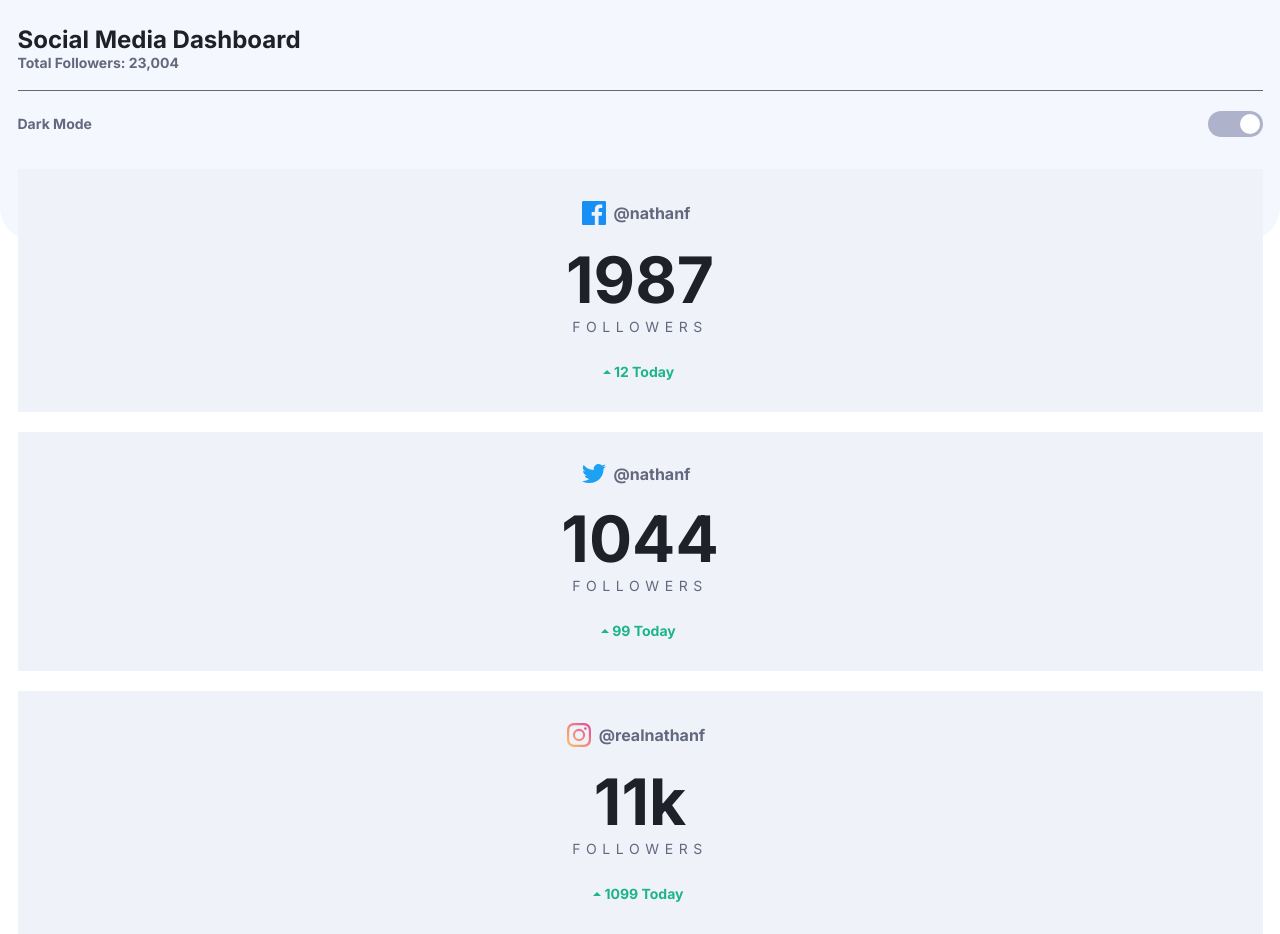
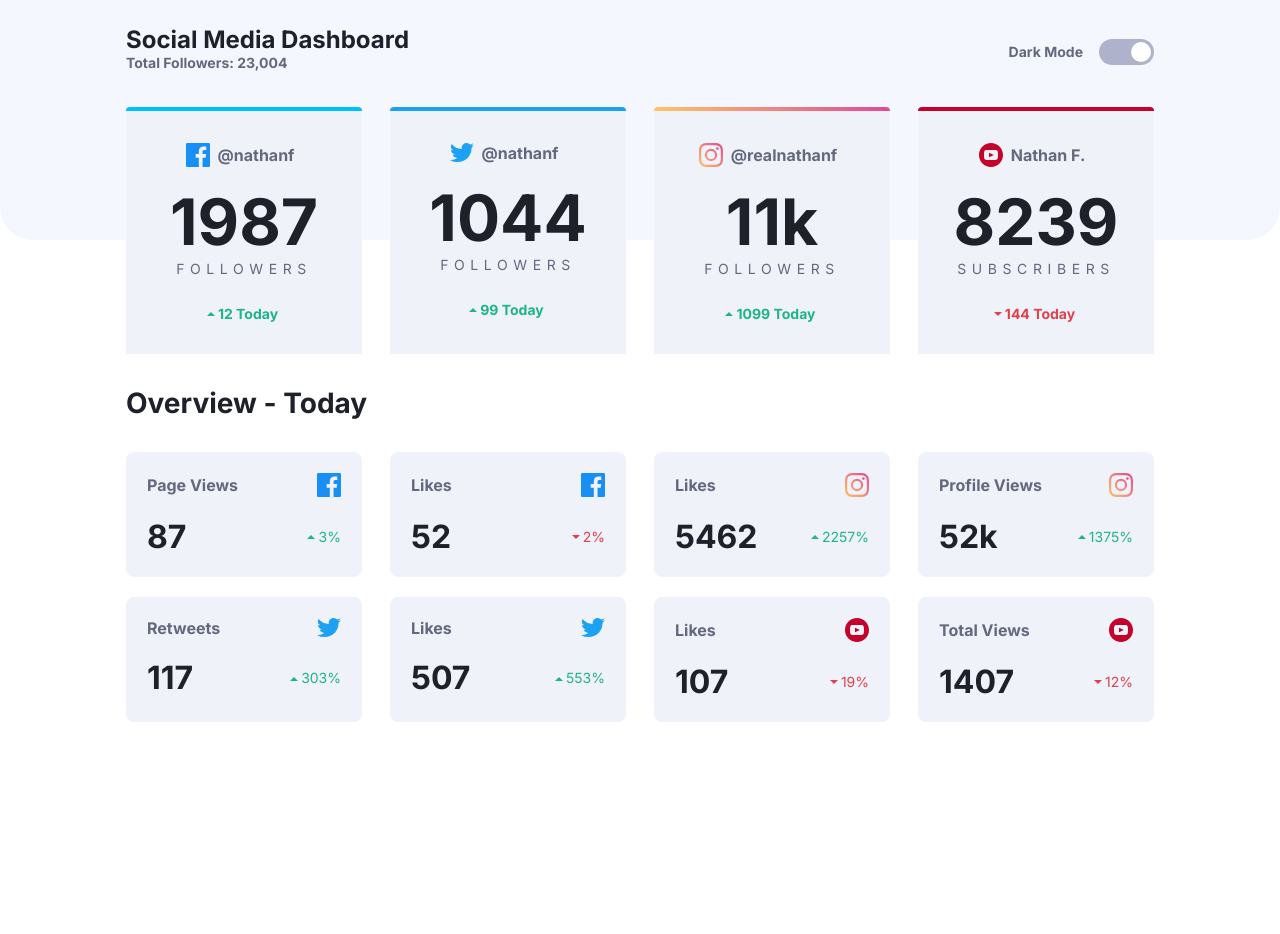
Before and after one commit to KepKepgithub/social-media-dashboard-with-theme-switcher, a plain HTML site: page index.html in a window 1280 px wide. Shown: the top 934 px of the page. After the commit the page ends 800 px from the top, so only its background shows below. Drawn offline with Linux system fonts and the light colour scheme.

Commit message:
Challenge Done

```diff
--- a/css/_big_cards.scss
+++ b/css/_big_cards.scss
@@ -6,6 +6,24 @@
         background: var(--card_background);
 
         padding: 2rem 0;
+        margin-bottom: 2rem;
+
+        position: relative;
+
+        &:hover,&:active{
+            filter: var(--card_hover);
+            cursor: pointer;
+        }
+
+        &::before{
+            position: absolute;
+            content: "";
+            width: 100%;
+            height: 4px;
+            border-top-left-radius: .3rem;
+            border-top-right-radius: .3rem;
+            top: -4px;
+        }
 
         &__wrap{
             display: grid;
@@ -48,10 +66,44 @@
                 margin-top: .125rem;
             }
         }
+        &:nth-child(1){
+            &::before{
+                background: $facebook;
+            }
+        }
+        &:nth-child(2){
+            &::before{
+                background: $twitter;
+            }
+        }
+        // Needs to be done with a pseudo element to apply gradient
+        &:nth-child(3){
+            &::before{
+                background: $instagram;
+            }
+        }
         &:nth-child(4){
+            &::before{
+                background: $youtube;
+            }
+        // red/lost followers/viewers
             .big_card__new_followers{
                 color: $bright_red;
             }
         }
     }
+    .daily_overview{
+        color: var(--main_text);
+        font-size: 1.75rem;
+        margin-bottom: 2rem;
+    }
 }
+
+@media (min-width:1024px){
+    .big_card{
+        &__wrap{
+            grid-template-columns: repeat(4,1fr);
+            gap: 1.75rem;
+        }
+    }
+}
--- a/css/_colors.scss
+++ b/css/_colors.scss
@@ -6,7 +6,7 @@ $bright_red: hsl(356, 69%, 56%);
 
 $facebook: hsl(195, 100%, 50%);
 $twitter: hsl(203, 89%, 53%);
-$instagram: linear-gradient hsl(37, 97%, 70%) to hsl(329, 70%, 58%);
+$instagram: linear-gradient(to right,hsl(37, 97%, 70%), hsl(329, 70%, 58%));
 $youtube: hsl(348, 97%, 39%);
 
 // #### Dark Theme
@@ -28,6 +28,7 @@ $toggle_light: hsl(230, 22%, 74%);
 --background_dark: hsl(230, 17%, 14%);
 --background_pattern_dark: hsl(232, 19%, 15%);
 --card_background_dark: hsl(228, 28%, 20%);
+--card_hover_dark: brightness(1.2);
 --sub_text_dark: hsl(228, 34%, 66%);
 --main_text_dark: hsl(0, 0%, 100%);
 --toggle_dark: linear-gradient(to right, hsl(210, 78%, 56%),hsl(146, 68%, 55%));
@@ -37,6 +38,7 @@ $toggle_light: hsl(230, 22%, 74%);
 --background_light: hsl(0, 0%, 100%);
 --background_pattern_light: hsl(225, 100%, 98%);
 --card_background_light: hsl(227, 47%, 96%);
+--card_hover_light: brightness(0.9);
 --sub_text_light: hsl(228, 12%, 44%);
 --main_text_light: hsl(230, 17%, 14%);
 --toggle_light: hsl(230, 22%, 74%);
@@ -46,6 +48,7 @@ $toggle_light: hsl(230, 22%, 74%);
 --background:var(--background_light);
 --background_pattern:var(--background_pattern_light);
 --card_background:var(--card_background_light);
+--card_hover:var(--card_hover_light);
 --sub_text:var(--sub_text_light);
 --main_text:var(--main_text_light);
 --toggle:var(--toggle_light);
--- a/css/_global.scss
+++ b/css/_global.scss
@@ -18,7 +18,7 @@
     }
     .background{
         width: 100%;
-        height: 100%;
+        height: 314vh;
         background-color: var(--background);
         position: absolute;
         z-index: 0;
@@ -42,5 +42,9 @@
     .page_wrap{
         max-width: 1440px;
         height: 800px;
+        padding: 0 9em;
+    }
+    .background{
+        height: 100%;
     }
 }
--- a/css/_header.scss
+++ b/css/_header.scss
@@ -61,3 +61,22 @@
         }
     }
 }
+
+@media (min-width:1024px){
+    .header{
+        display: flex;
+        flex-direction: row;
+        justify-content: space-between;
+
+        &__text_wrap{
+            &::after{
+                display: none;
+            }
+        }
+    }
+    .theme{
+        &__text{
+            margin-right: 1rem;
+        }
+    }
+}
--- /dev/null
+++ b/css/_small_cards.scss
@@ -0,0 +1,70 @@
+@media (min-width:300px){
+    .small_card{
+        background: var(--card_background);
+        padding: 1.5em;
+        border-radius: .5rem;
+
+        &:hover,&:active{
+            filter: var(--card_hover);
+            cursor: pointer;
+        }
+
+        &__wrap{
+            display: grid;
+            gap: 1rem;
+            padding-bottom: 1em;
+        }
+        &__heading{
+            display: flex;
+            justify-content: space-between;
+            align-items: center;
+            flex-direction: row-reverse;
+            color: var(--sub_text);
+            font-size: 1rem;
+
+            margin-bottom: 1.25rem;
+
+            img{
+                width: 1.5rem;
+            }
+        }
+        &__number_wrap{
+            display: flex;
+            justify-content: space-between;
+            align-items: center;
+        }
+        &__number{
+            &--big{
+                color: var(--main_text);
+                font-weight: bold;
+                font-size: 2rem;
+            }
+            &--small{
+                // the default for positive/increese;
+                color: $lime_green;
+                img{
+                    margin-bottom: .15rem;
+                    margin-right: .2rem;
+                }
+            }
+        }
+        &:nth-child(2),&:nth-last-child(1),&:nth-last-child(2){
+            .small_card__number{
+                &--small{
+                    color: $bright_red;
+                }
+            }
+        }
+    }
+}
+
+
+@media (min-width:1024px){
+    .small_card{
+        &__wrap{
+            grid-template-columns: repeat(4,1fr);
+            gap: 1.75rem;
+            grid-row-gap: 1.25rem;
+        }
+    }
+}
--- a/css/_theme.scss
+++ b/css/_theme.scss
@@ -3,20 +3,12 @@
         opacity: 0;
         position: absolute;
         pointer-events: none;
-
-        &:focus ~ .page_wrap{
-            .header{
-                .theme__label{
-                    background:var(--toggle_dark);
-                    filter: brightness(1.2);
-                }
-            }
-        }
     }
     &__checkbox:checked ~ .page_wrap{
         --background:var(--background_dark);
         --background_pattern:var(--background_pattern_dark);
         --card_background:var(--card_background_dark);
+        --card_hover:var(--card_hover_dark);
         --sub_text:var(--sub_text_dark);
         --main_text:var(--main_text_dark);
         --toggle:var(--toggle_dark);
--- a/css/main.scss
+++ b/css/main.scss
@@ -3,5 +3,7 @@
 
 @import "theme";
 @import "global";
+
 @import "header";
 @import "big_cards";
+@import "small_cards";
```
Also changed, not shown: index.html (+1 -0 lines), css/main.css, 1 other file.
